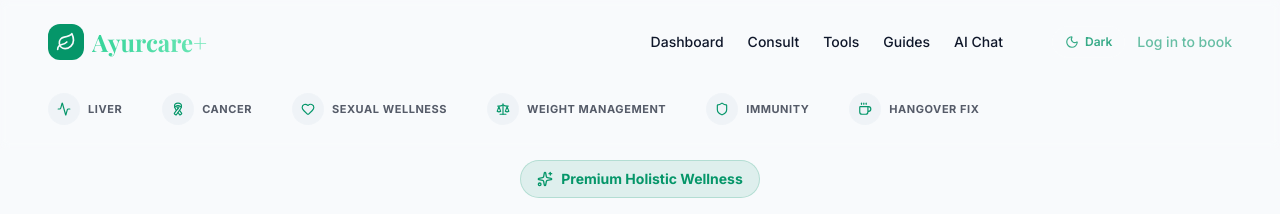
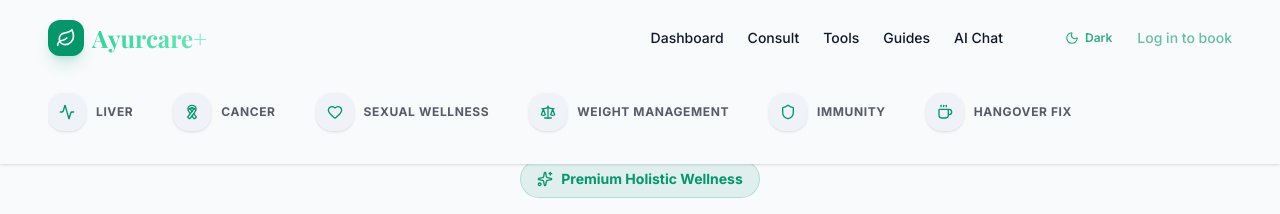
Before and after one commit to Aryan772005/Ayurcare-2-, a React (Vite) app: page / in a window 1280 px wide. Shown: the top 214 px of the page. Built offline with nearby package versions, Linux system fonts and the light colour scheme; no server answers; a web font is replaced by a local one.

Commit message:
Refine Navbar UI and prevent blurry scrolling overlap

```diff
--- a/src/components/Navbar.tsx
+++ b/src/components/Navbar.tsx
@@ -52,12 +52,12 @@ export default function Navbar({ user }: NavbarProps) {
   };
 
   return (
-    <nav className="fixed w-full z-50 bg-transparent py-4 md:py-6 px-6 md:px-12 backdrop-blur-[4px]">
+    <nav className="fixed w-full z-50 bg-forest/95 border-b border-white/5 py-4 md:py-5 px-6 md:px-12 backdrop-blur-2xl shadow-sm transition-all">
       <div className="max-w-7xl mx-auto flex flex-col gap-4">
         {/* Main Nav */}
         <div className="flex items-center justify-between">
           <Link to="/" className="flex items-center gap-2 group">
-            <div className="bg-emerald-accent p-2 rounded-xl group-hover:scale-110 transition-transform">
+            <div className="bg-emerald-accent p-2 rounded-xl group-hover:scale-110 transition-transform shadow-lg shadow-emerald-accent/20">
               <Leaf className="text-forest w-5 h-5" />
             </div>
             <span className="text-2xl font-display font-bold text-gradient">Ayurcare+</span>
@@ -98,13 +98,13 @@ export default function Navbar({ user }: NavbarProps) {
         </div>
 
         {/* Health Topics Ribbon (Logos) */}
-        <div className="border-t border-white/10 pt-4 flex gap-6 md:gap-10 overflow-x-auto scrollbar-hide">
+        <div className="border-t border-white/10 pt-4 pb-2 md:pt-5 md:pb-3 flex gap-6 md:gap-10 overflow-x-auto scrollbar-hide">
           {TOPICS.map(t => (
-            <Link key={t.id} to={`/topic/${t.id}`} className="flex items-center gap-2 group shrink-0">
-              <div className="bg-moss/40 border border-white/5 p-2 rounded-full group-hover:bg-emerald-accent/20 transition-colors">
-                <t.icon className="w-3.5 h-3.5 text-emerald-accent" />
+            <Link key={t.id} to={`/topic/${t.id}`} className="flex items-center gap-2.5 group shrink-0">
+              <div className="bg-moss/40 border border-white/5 p-2.5 rounded-2xl group-hover:bg-emerald-accent/20 group-hover:border-emerald-accent/30 transition-all shadow-sm">
+                <t.icon className="w-4 h-4 text-emerald-accent group-hover:scale-110 transition-transform" />
               </div>
-              <span className="text-[11px] uppercase tracking-wider text-cream/70 group-hover:text-emerald-accent font-bold transition-colors">
+              <span className="text-xs uppercase tracking-wider text-cream/70 group-hover:text-emerald-accent font-bold transition-colors">
                 {t.label}
               </span>
             </Link>
```
